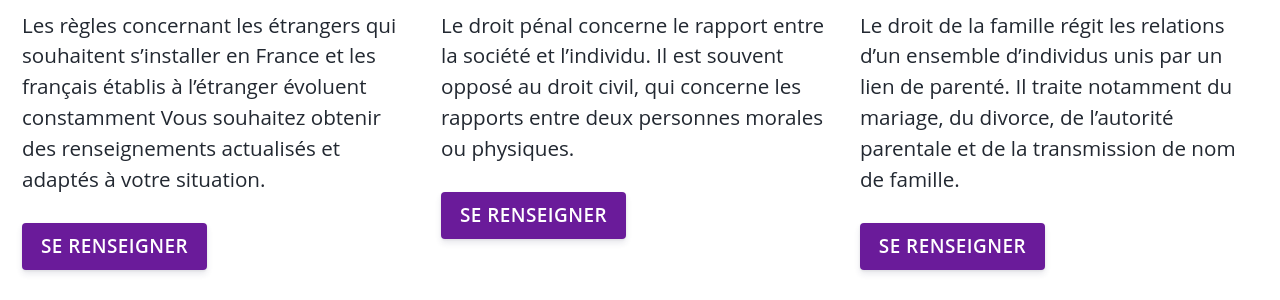
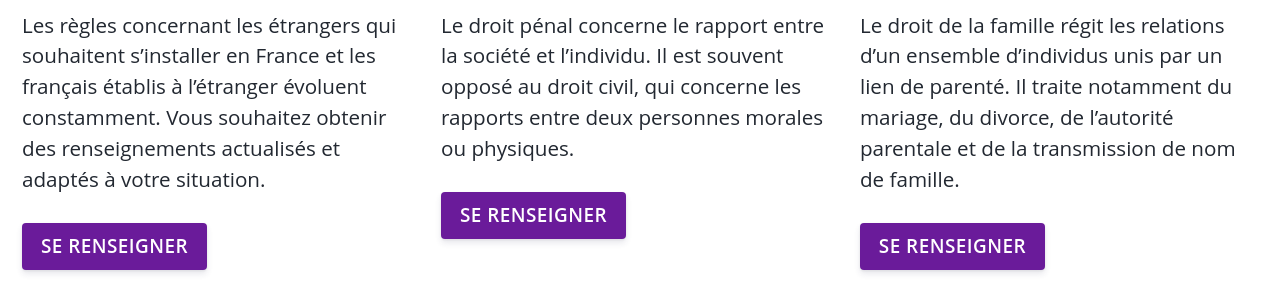
Before and after one commit to luciesimonavocate/luciesimonavocate.github.io, a Jekyll site: the page built from _pages/home.md, in a window 1280 px wide. Shown: the part 1157-1457 px from the top of the page. Built offline with Jekyll 4.4.1, drawn with Linux system fonts in a browser that asks for light colours.

Commit message:
fixed typo

```diff
--- a/_pages/home.md
+++ b/_pages/home.md
@@ -12,7 +12,7 @@ feature_row:
   - image_path: /assets/images/mm-droit-etranger.jpg
     alt: "Droit des Étrangers"
     title: "Droit des Étrangers"
-    excerpt: "Les règles concernant les étrangers qui souhaitent s'installer en France et les français établis à l'étranger évoluent constamment Vous souhaitez obtenir des renseignements actualisés et adaptés à votre situation."
+    excerpt: "Les règles concernant les étrangers qui souhaitent s'installer en France et les français établis à l'étranger évoluent constamment. Vous souhaitez obtenir des renseignements actualisés et adaptés à votre situation."
     url: "/domaines/droit-etrangers/"
     btn_class: "btn--primary btn--small"
     btn_label: "Se Renseigner"
```
Also changed, not shown: _pages/contact.md (+1 -1 lines).
